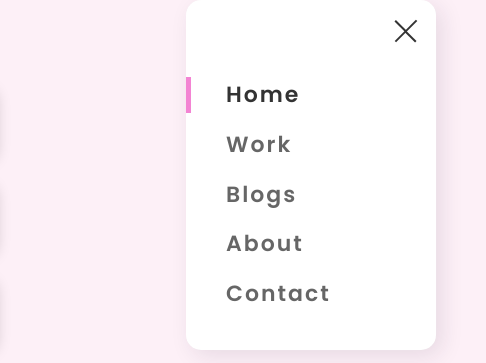
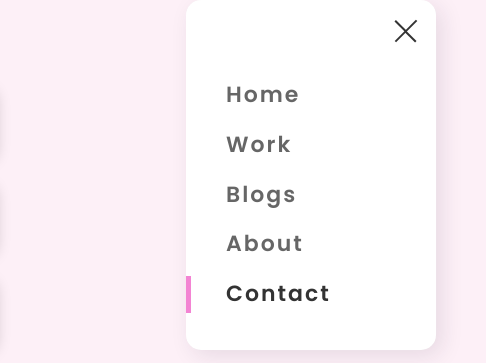
Before and after one commit to lemin62/LEMIN_Web, a plain HTML site: page contact.html in a window 1280 px wide. Both pictures are taken after a click on the element 1200 px from the left and 56 px from the top of the page. Shown: the part 20-383 px from the top of the page, 794-1280 px from the left. Drawn offline with nearby package versions, Linux system fonts and the light colour scheme.

Commit message:
Update contact.html

```diff
--- a/contact.html
+++ b/contact.html
@@ -43,11 +43,11 @@
    <div class="nav">
     <div class="nav__content">
      <ul class="nav__list">
-      <li class="nav__list-item active-nav"><a href="index.html" class="hover-target">Home</a></li>
+      <li class="nav__list-item"><a href="index.html" class="hover-target">Home</a></li>
       <li class="nav__list-item"><a href="index.html" class="hover-target">Work</a></li>
       <li class="nav__list-item"><a href="https://hhieu02.com/blogs/" class="hover-target">Blogs</a></li>
       <li class="nav__list-item"><a href="https://hhieu02.com/about/" class="hover-target">About</a></li>
-      <li class="nav__list-item"><a href="contact.html" class="hover-target">Contact</a></li>
+      <li class="nav__list-item active-nav"><a href="contact.html" class="hover-target">Contact</a></li>
      </ul>
     </div>
    </div>
```
